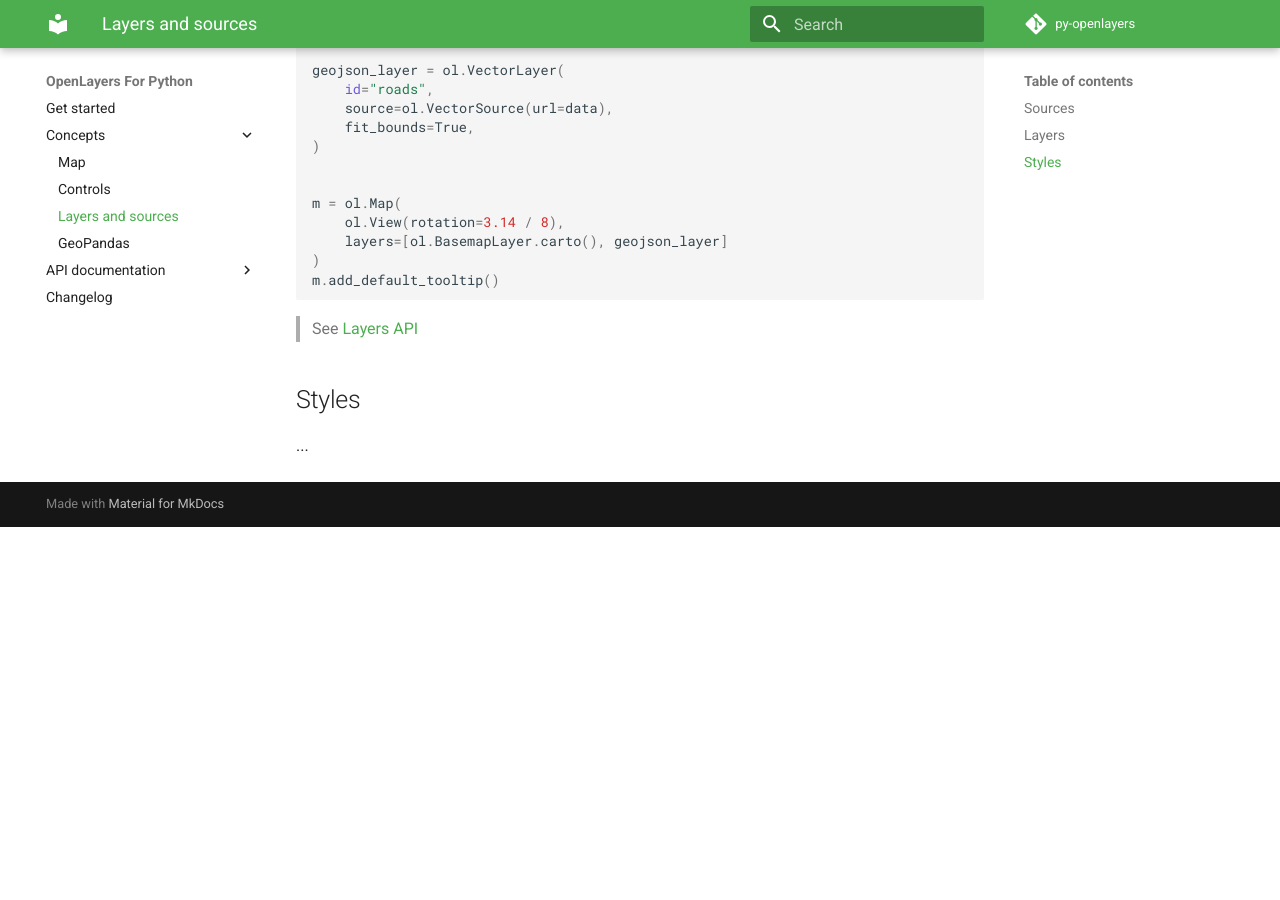
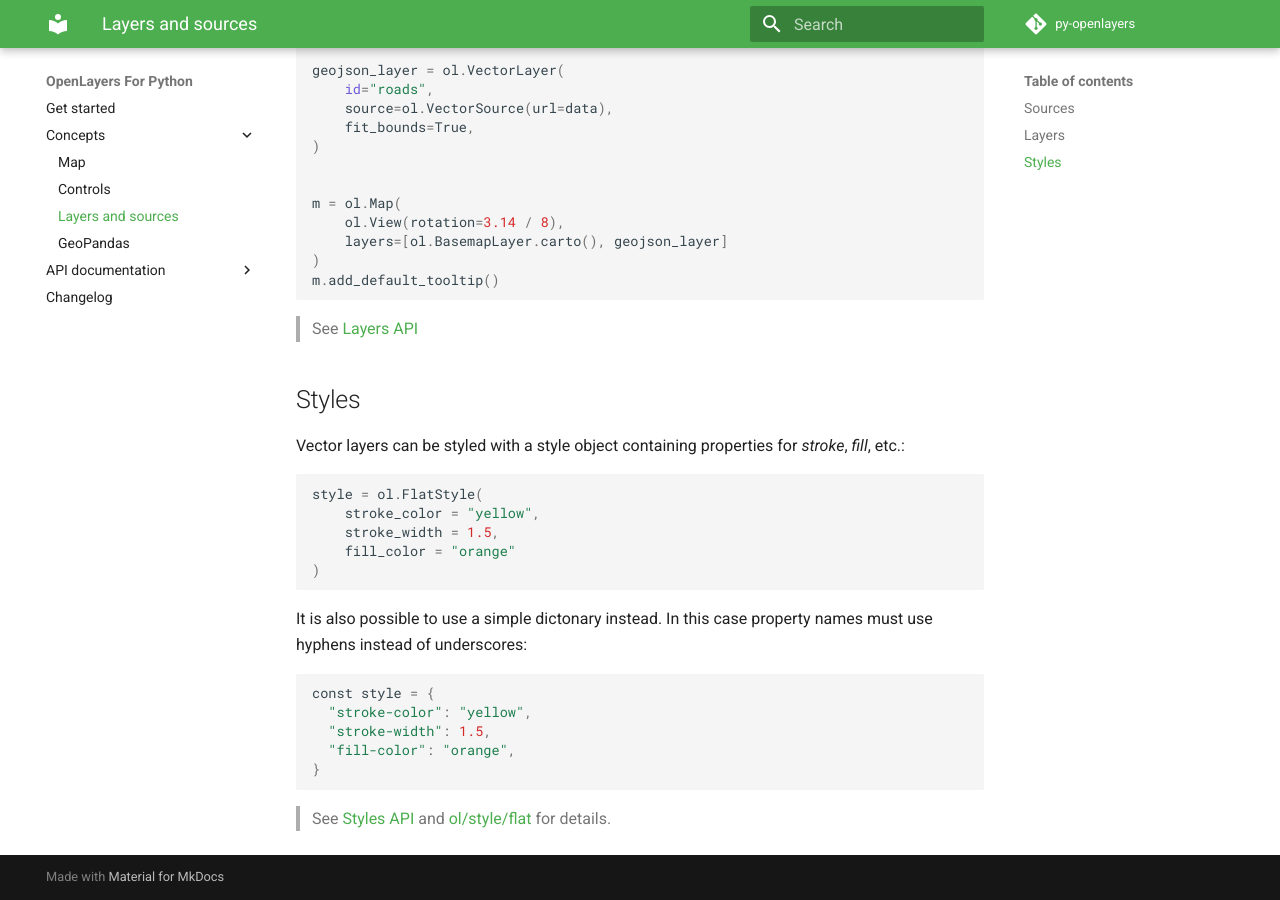
Before and after one commit to eoda-dev/py-openlayers, an MkDocs documentation site: the page built from docs/concepts/layers.md, in a window 1280 px wide and 900 px high, scrolled down 901 px. Built offline with MkDocs 1.6.1 and Material for MkDocs 9.7.7, drawn with Linux system fonts in a browser that asks for light colours; comment, search, counter and statistics services are not loaded; before the commit the page ends 1428 px from its top, so only the background shows below that.

Commit message:
Update docs

````diff
--- a/docs/concepts/layers.md
+++ b/docs/concepts/layers.md
@@ -24,4 +24,25 @@ Sources state which data the map should display.
 
 ## Styles
 
-...
+Vector layers can be styled with a style object containing properties for _stroke_, _fill_, etc.:
+
+```python
+style = ol.FlatStyle(
+    stroke_color = "yellow",
+    stroke_width = 1.5,
+    fill_color = "orange"
+)
+```
+
+It is also possible to use a simple dictonary instead. In this case property names must use hyphens instead
+of underscores:
+
+```python
+const style = {
+  "stroke-color": "yellow",
+  "stroke-width": 1.5,
+  "fill-color": "orange",
+}
+```
+
+> See [Styles API](../../api/styles/) and [ol/style/flat](https://openlayers.org/en/latest/apidoc/module-ol_style_flat.html) for details.
````
Also changed, not shown: docs/api/styles.md (+2 -0 lines), 2 other files.
